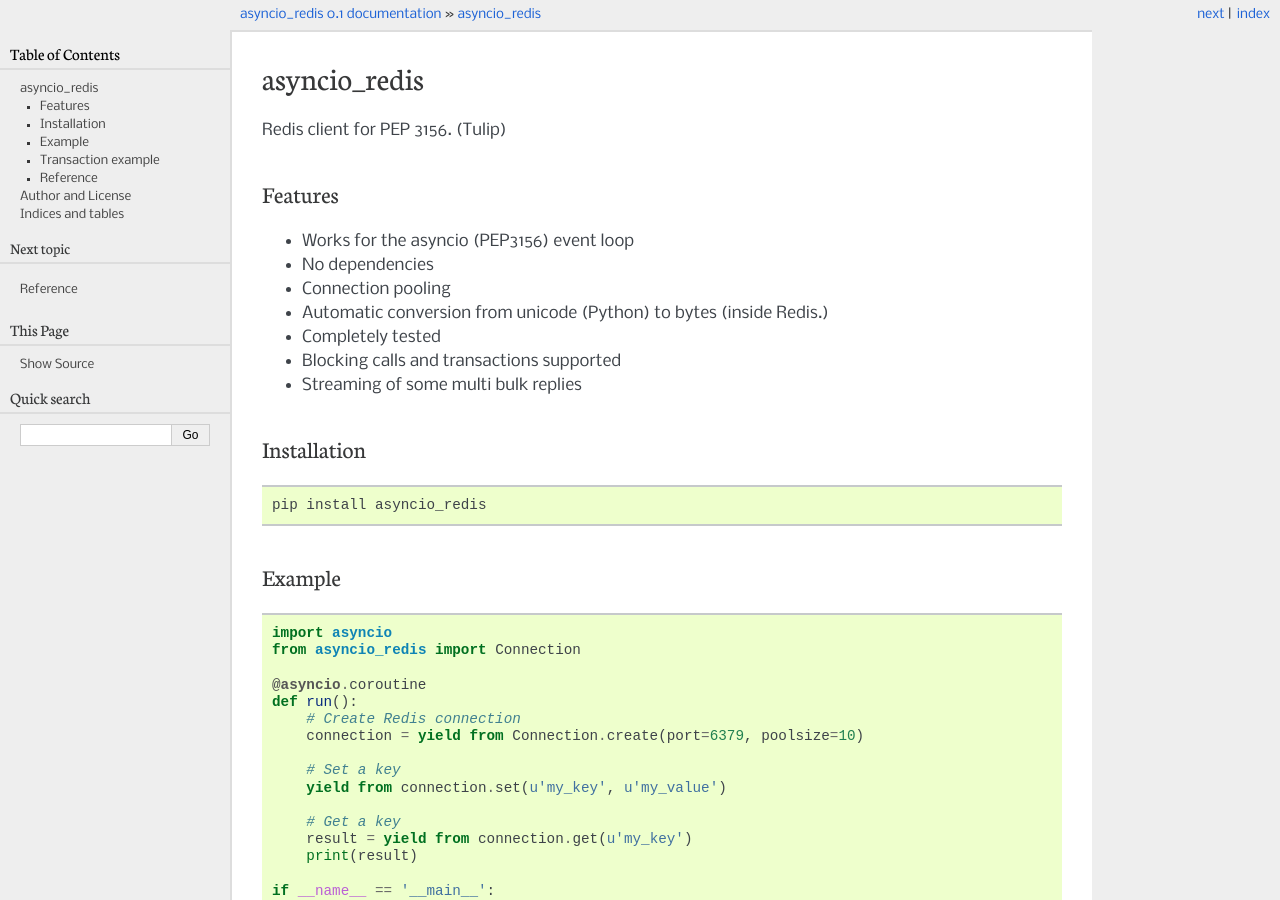
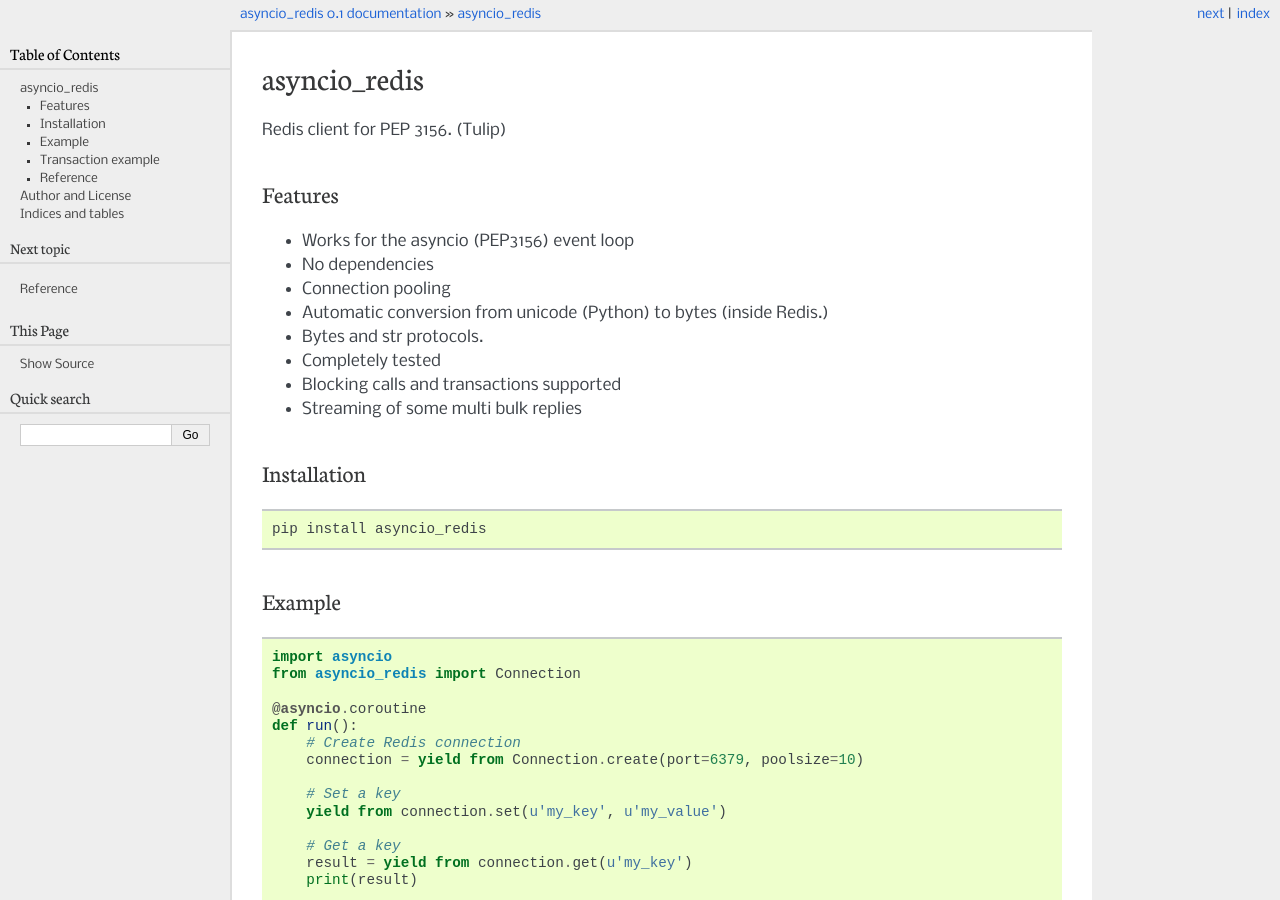
Before and after one commit to jonathanslenders/asyncio-redis, a Sphinx documentation site: the page built from docs/index.rst, in a window 1280 px wide and 900 px high. Built offline with Sphinx 7.4.7, drawn with Linux system fonts in a browser that asks for light colours.

Commit message:
Updated docs

```diff
--- a/README.rst
+++ b/README.rst
@@ -10,6 +10,7 @@
 - No dependencies
 - Connection pooling
 - Automatic conversion from unicode (Python) to bytes (inside Redis.)
+- Bytes and str protocols.
 - Completely tested
 - Blocking calls and transactions supported
 - Streaming of some multi bulk replies
--- a/docs/index.rst
+++ b/docs/index.rst
@@ -14,6 +14,7 @@
 - No dependencies
 - Connection pooling
 - Automatic conversion from unicode (Python) to bytes (inside Redis.)
+- Bytes and str protocols.
 - Completely tested
 - Blocking calls and transactions supported
 - Streaming of some multi bulk replies
```
